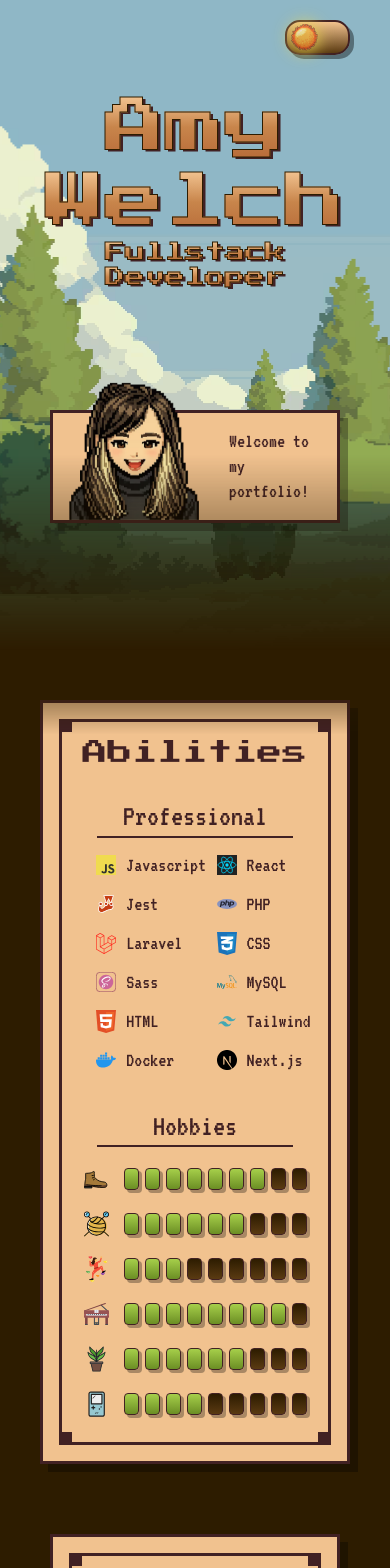
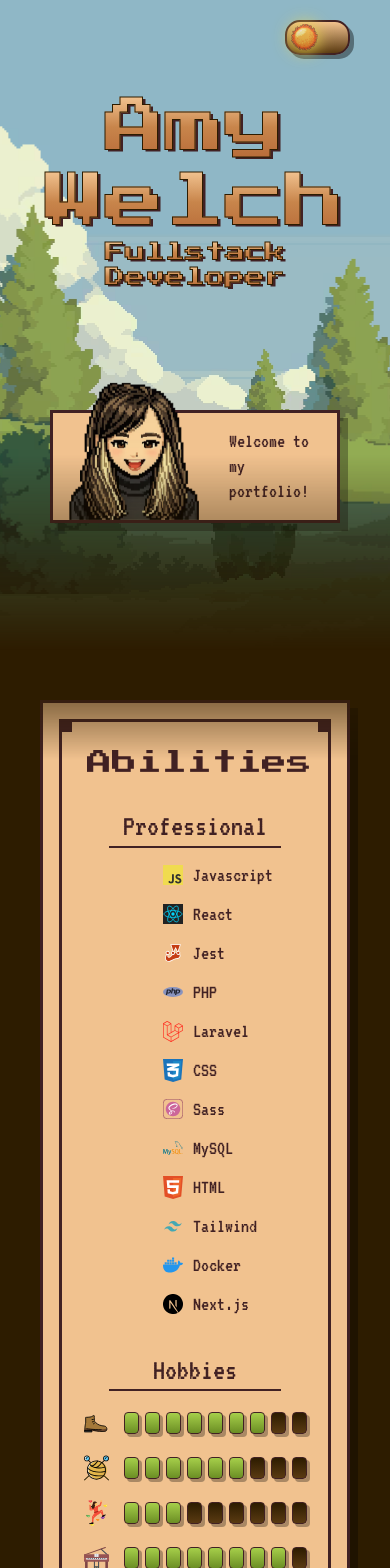
Before and after one commit to AmyW001/amyw001.github.io, a React (Vite) app: page / in a window 390 px wide. Shown: the top 1568 px of the page. Built offline with nearby package versions, Linux system fonts and the light colour scheme; a web font is replaced by a local one.

Commit message:
resize about text on mobile

```diff
--- a/src/components/cardInner/cardInner.module.css
+++ b/src/components/cardInner/cardInner.module.css
@@ -37,9 +37,3 @@
     padding: 25px 25px;
   }
 }
-
-@media (max-width: 550px) {
-  .cardInner {
-    padding: 15px 10px;
-  }
-}
--- a/src/content/about/about.module.css
+++ b/src/content/about/about.module.css
@@ -88,6 +88,7 @@
 @media (max-width: 550px) {
   .aboutText {
     padding: 0;
+    font-size: 16px;
   }
 
   .buttonRow {
```
